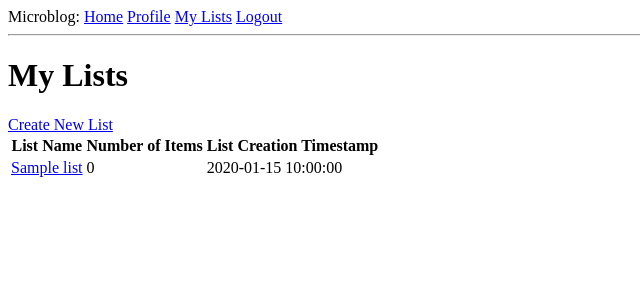
After one commit to kkoz/giftListApp, a Flask app: page /my_lists in a window 1280 px wide. The commit adds this page. Shown: the top 300 px of the page, without its empty margins (0-640 px from the left). Run offline with Flask 2, Linux system fonts and the light colour scheme; a user stored in the database is signed in; tables that the repository leaves empty hold one stand-in row (values such as "Sample post"); data that the repository does not hold is empty.

```diff
--- a/app/forms.py
+++ b/app/forms.py
@@ -46,3 +46,7 @@ class AddListItem(Form):
 class ClaimListItem(Form):
   list_item_id = HiddenField('Item ID', validators=[DataRequired()])
   claim = BooleanField('Claim', validators=[DataRequired()])
+
+class AddListPermission(Form):
+  username = StringField('Username', validators=[DataRequired()])
+  submit = SubmitField('Add')
--- a/app/routes.py
+++ b/app/routes.py
@@ -1,9 +1,10 @@
 from flask import render_template, flash, redirect, url_for, request, jsonify
 from app import app, db
-from .forms import LoginForm, RegistrationForm, EditProfileForm, CreateListForm, AddListItem, ClaimListItem
+from .forms import LoginForm, RegistrationForm, EditProfileForm,\
+  CreateListForm, AddListItem, ClaimListItem, AddListPermission
 import uuid
 from flask_login import current_user, login_user, logout_user, login_required
-from app.models import User, List, ListItem
+from app.models import User, List, ListItem, ListPermission
 from werkzeug.urls import url_parse
 from datetime import datetime
 
@@ -83,6 +84,18 @@ def edit_profile():
                          title='Edit Profile',
                          form=form)
 
+@app.route('/my_lists')
+@login_required
+def my_lists():
+  my_lists = List.query.filter_by(creator_id=current_user.user_id).all()
+  lists_permissions = ListPermission.query.filter_by(user_id=current_user.user_id).all()
+  list_ids = list(map(lambda perm: perm.list_id, lists_permissions))
+
+  lists_with_permission = List.query.filter(List.list_id.in_(list_ids)).all()
+  return render_template('my_lists.html',
+                         my_lists=my_lists,
+                         lists_with_permission=lists_with_permission)
+
 @app.route('/create_list', methods=['GET','POST'])
 @login_required
 def create_list():
@@ -106,6 +119,7 @@ def edit_list(list_id):
   if list.creator_id == current_user.user_id:
     add_item_form = AddListItem()
     if add_item_form.validate_on_submit():
+      print("Submitted add_item_form")
       item = ListItem(list_id=list_id,
                       list_item_id=uuid.uuid4().hex,
                       item_name=add_item_form.item_name.data,
@@ -119,24 +133,79 @@ def edit_list(list_id):
                              list=list,
                              list_items=list_items,
                              add_item_form=add_item_form)
+
     return render_template("edit_list.html",
                            title='Edit List',
                            list=list,
                            list_items=list_items,
                            add_item_form=add_item_form)
   else:
-    claim_item_form = ClaimListItem()
-    return render_template('edit_list.html',
-                         title='Edit List',
-                           claim_item_form=claim_item_form)
+    permitted_users = ListPermission.query.filter_by(list_id=list_id).all()
+    this_user_list = [user for user in permitted_users if user.user_id == current_user.user_id]
+    print("This user's ID: {}".format(current_user.user_id))
+    print("Permitted user's IDs")
+    for user in permitted_users:
+      print(user.user_id)
+    if len(this_user_list) > 0:
+      return render_template('edit_list.html',
+                             list=list,
+                             list_items=list_items,
+                             title='Edit List')
+    else:
+      flash("You are not permitted to edit this list")
+      return redirect(url_for('index'))
+
+@app.route('/add_list_permission/<list_id>', methods=['GET','POST'])
+@login_required
+def add_list_permission(list_id):
+  list = List.query.filter_by(list_id=list_id).first_or_404()
+  permissions = ListPermission.query.filter_by(list_id=list_id).all()
+  list_permission_form = AddListPermission()
+  if list_permission_form.validate_on_submit():
+    print("submitted list_permission_form")
+    user_to_add = User.query.filter_by(username=list_permission_form.username.data).first()
+    if user_to_add is not None:
+      permission = ListPermission(list_id=list_id,
+                                  user_id=user_to_add.user_id,
+                                  list_permission_id=uuid.uuid4().hex)
+      db.session.add(permission)
+      db.session.commit()
+      flash("Granted user '{}' permissions on list".format(user_to_add.username))
+      permissions = ListPermission.query.filter_by(list_id=list_id).all()
+      return render_template("add_list_permission.html",
+                             title='Edit List',
+                             list=list,
+                             permissions=permissions,
+                             list_permission_form=list_permission_form)
+    else:
+      print("User '{}' does not exist".format(list_permission_form.username.data))
+      flash("User '{}' does not exist".format(list_permission_form.username.data))
+  return render_template("add_list_permission.html",
+                             title='Edit List',
+                             list=list,
+                             list_permission_form=list_permission_form)
 
 @app.route('/claim_item/<item_id>', methods=['POST'])
 @login_required
 def claim_item(item_id):
-  print('In AJAX endpoint')
-  print(current_user.username)
-  print(item_id)
-  print(request.json)
-  item = ListItem.query.filter_by(list_item_id=item_id).first()
-
-  return jsonify({'successful' : True})
+  list_item = ListItem.query.filter_by(list_item_id=item_id).first()
+  print("claim_item for item {}".format(list_item.list_item_id))
+  if list_item is not None:
+    #Check if user is permitted to edit list
+    permission = ListPermission.query.filter_by(list_id=list_item.list_id).first()
+    if permission is not None:
+      #Check if the item has been claimed
+      print("User has permission")
+      if list_item.purchaser_id is None:
+        print("no current purchaser")
+        list_item.purchaser_id = current_user.user_id
+        return jsonify({'claim_successful': True})
+      else:
+        #Someone else has claimed it
+        print("Someone else has claimed this")
+        return jsonify({'claim_successful' : False, 'message': 'Item is already claimed'})
+    else:
+      print("No permission to edit")
+      return jsonify({'claim_successful': False, 'message': "User doesn't have permissions on this list"})
+  else:
+    return jsonify({'claim_successful': False, 'message': "List does not exist"})
--- a/app/templates/base.html
+++ b/app/templates/base.html
@@ -13,6 +13,7 @@
     <a href="{{ url_for('login') }}">Login</a>
     {% else %}
     <a href="{{ url_for('user', username=current_user.username) }}">Profile</a>
+    <a href="{{ url_for('my_lists') }}">My Lists</a>
     <a href="{{ url_for('logout') }}">Logout</a>
     {% endif %}
 </div>
--- /dev/null
+++ b/app/templates/my_lists.html
@@ -0,0 +1,69 @@
+{% extends "base.html" %}
+
+{% block content %}
+
+<h1>My Lists</h1>
+<a href="{{ url_for('create_list')}}">Create New List</a>
+{% if my_lists|length > 0 %}
+<table>
+    <tr>
+    <th>
+        List Name
+    </th>
+    <th>
+        Number of Items
+    </th>
+    <th>
+        List Creation Timestamp
+    </th>
+    </tr>
+    {% for list in my_lists %}
+    <tr>
+        <td>
+            <a href="{{ url_for('edit_list', list_id=list.list_id) }}">{{ list.list_name }}</a>
+        </td>
+        <td>
+            {{ list.list_items|length }}
+        </td>
+        <td>
+            {{ list.create_timestamp }}
+        </td>
+    </tr>
+    {% endfor %}
+</table>
+{% else %}
+<p>You don't seem to have any lists - try creating one!</p>
+{% endif %}
+<br>
+
+{% if lists_with_permission|length > 0 %}
+<h1>Lists You Have Permissions On</h1>
+<table>
+    <tr>
+    <th>
+        List Name
+    </th>
+    <th>
+        Number of Items
+    </th>
+    <th>
+        List Creation Timestamp
+    </th>
+    </tr>
+    {% for list in lists_with_permission %}
+    <tr>
+        <td>
+            <a href="{{ url_for('edit_list', list_id=list.list_id) }}">{{ list.list_name }}</a>
+        </td>
+        <td>
+            {{ list.list_items|length }}
+        </td>
+        <td>
+            {{ list.create_timestamp }}
+        </td>
+    </tr>
+    {% endfor %}
+</table>
+{% endif %}
+
+{% endblock%}
```
Also changed, not shown: app/models.py (+8 -0 lines), app/templates/add_list_permission.html (added, +26 -0 lines), app/templates/edit_list.html (+13 -2 lines).
